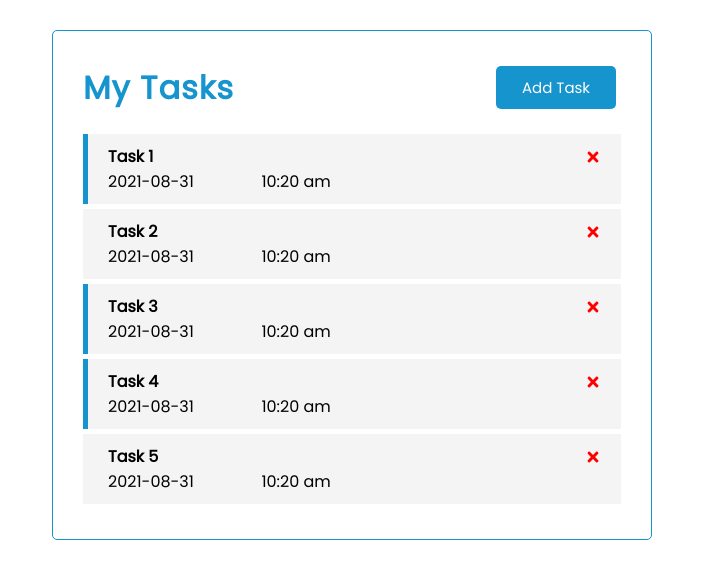
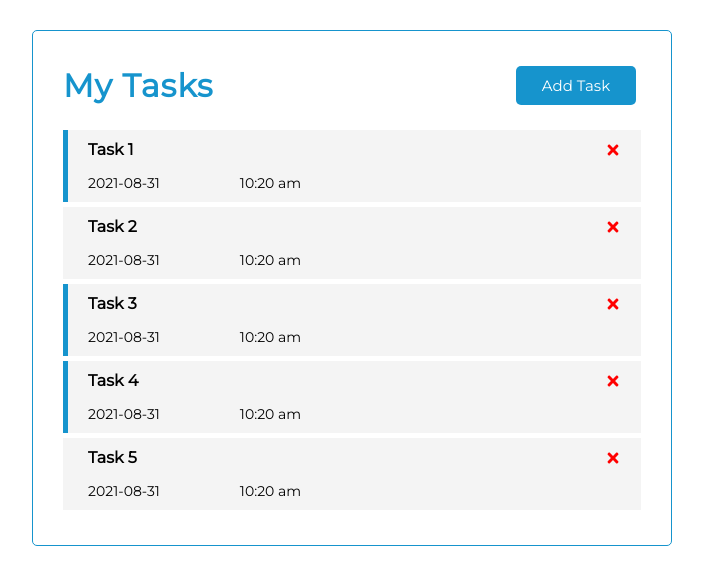
Before and after one commit to AnnSaid/tasks-reactjs-app, a React (Create React App) app: page / in a window 1280 px wide. Shown: the top 584 px of the page, without its empty margins (288-991 px from the left). Built offline with nearby package versions, Linux system fonts and the light colour scheme; the HTML template or start-up script is replaced by a standard one.

Commit message:
Update index.css

```diff
--- a/src/index.css
+++ b/src/index.css
@@ -1,4 +1,4 @@
-@import url("https://fonts.googleapis.com/css2?family=Poppins:wght@300;400&display=swap");
+@import url("https://fonts.googleapis.com/css2?family=Montserrat&display=swap");
 
 * {
   box-sizing: border-box;
@@ -7,11 +7,11 @@
 }
 
 body {
-  font-family: "Poppins", sans-serif;
+  font-family: "Montserrat", sans-serif;
 }
 
 .container {
-  max-width: 600px;
+  max-width: 50%;
   margin: 30px auto;
   overflow: auto;
   min-height: 300px;
@@ -77,6 +77,7 @@ body {
   align-items: center;
   justify-content: space-between;
   font-weight: 700;
+  margin-bottom: 15px;
 }
 
 .task .task-time {
@@ -84,10 +85,11 @@ body {
 }
 .task .date-time {
   display: flex;
+  font-size: 14px;
 }
 .add-form {
   margin-bottom: 40px;
-  max-width: 600px;
+  max-width: 100%;
 }
 
 .form-control {
@@ -134,6 +136,7 @@ body {
   -moz-user-select: none;
   -ms-user-select: none;
   user-select: none;
+  line-height: 1.5;
 }
 
 .remind-me input {
@@ -182,3 +185,8 @@ body {
   -ms-transform: rotate(45deg);
   transform: rotate(45deg);
 }
+.icon {
+  color: #a1b0b7;
+  margin-right: 5px;
+  font-size: 14px;
+}
```
